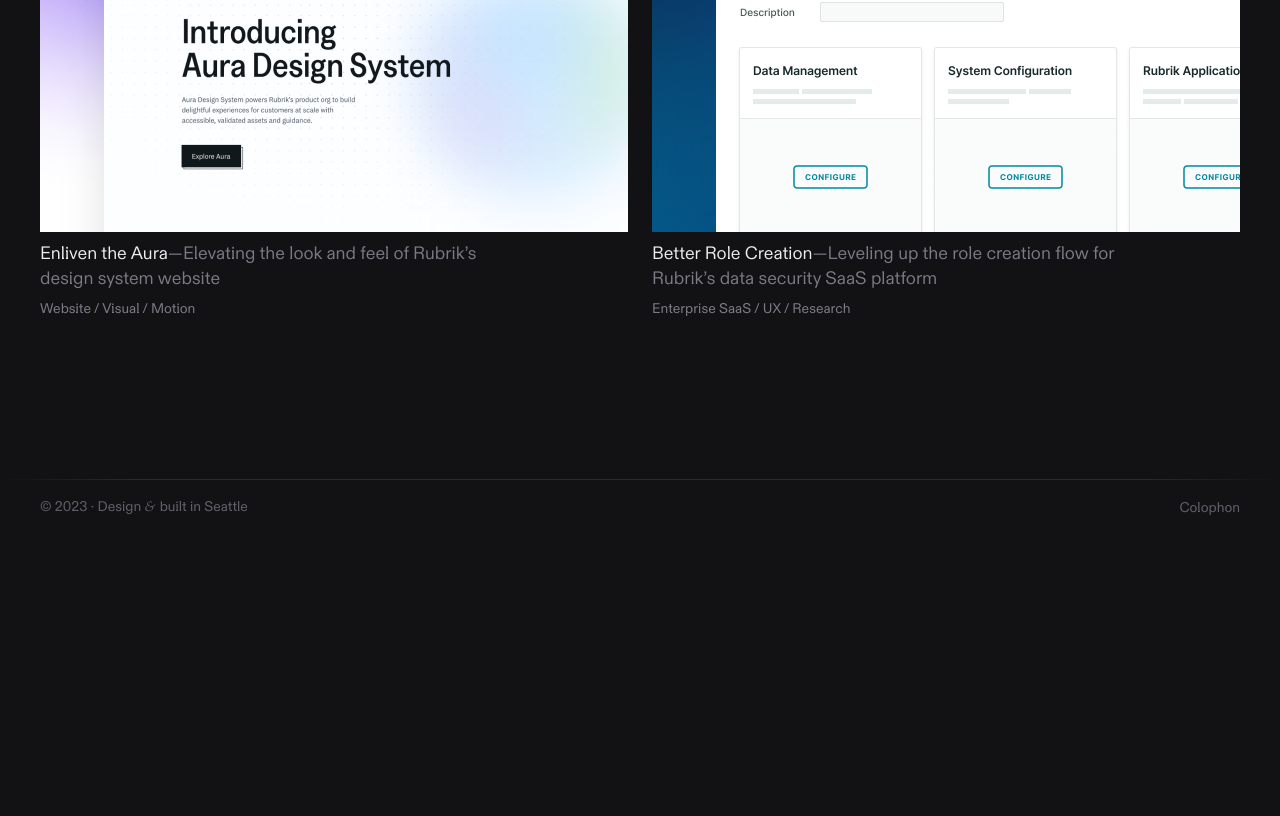
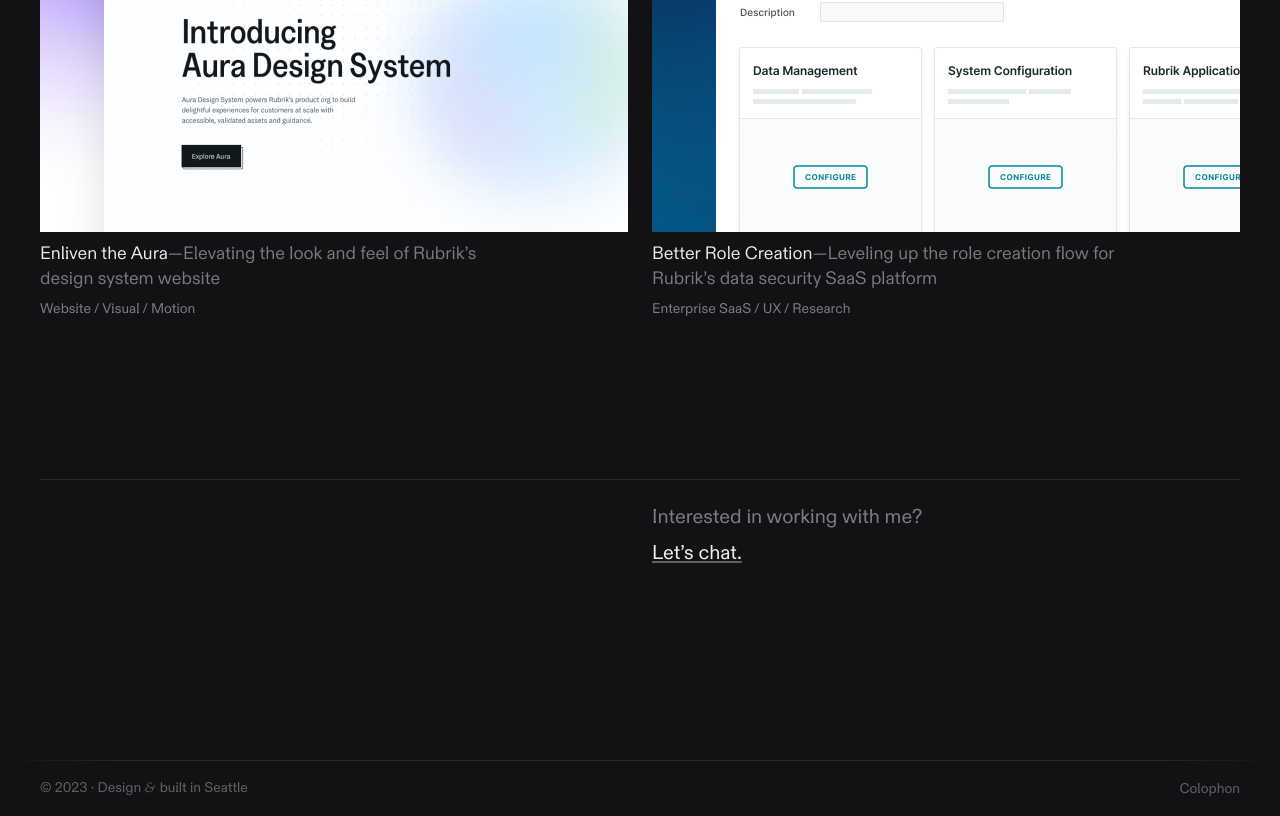
Before and after one commit to charlsyang/site, a Next.js app: page /work in a window 1280 px wide. Shown: the part 949-1765 px from the top of the page. Before the commit the page ends 1484 px from the top, so only its background shows below. Built offline with nearby package versions, Linux system fonts and the light colour scheme.

Commit message:
Add contact component

```diff
--- a/components/CaseStudy.js
+++ b/components/CaseStudy.js
@@ -66,7 +66,7 @@ const CaseStudy = styled.article`
 
     // Paragraph
 
-    & p {
+    & > p {
         font-size: var(--font-size-m);
         font-weight: var(--font-weight-normal);
         color: var(--color-article-body);
@@ -84,7 +84,7 @@ const CaseStudy = styled.article`
         }
     }
 
-    & p:first-of-type {  // Project summary
+    & > p:first-of-type {  // Project summary
         font-size: var(--font-size-l);
         line-height: 1.4;
         margin-bottom: 10rem;
--- /dev/null
+++ b/components/Contact.js
@@ -0,0 +1,31 @@
+import styled from 'styled-components'
+import Link from 'next/link'
+import GridWrapper from './GridWrapper'
+
+export default function Contact({children}) {
+    return (
+        <ContactWrapper>
+            <Content>
+                <Message>{children}</Message>
+                <Link href='mailto:hi@charlsy.me'>Let’s chat.</Link>
+            </Content>
+        </ContactWrapper>
+    )
+}
+
+const ContactWrapper = styled(GridWrapper)`
+    margin: 10rem 0 12rem 0;
+    border-top: 1px solid var(--color-divider);
+`
+
+const Content = styled.section`
+    grid-column: 7 / -2;
+    font-size: var(--font-size-l);
+`
+
+const Message = styled.p`
+    color: var(--color-gray-600);
+    line-height: 1.3;
+    margin: 0;
+    margin: 24px 0 8px 0;
+`
--- a/components/ProjectHead.js
+++ b/components/ProjectHead.js
@@ -41,8 +41,8 @@ export default function ProjectHead(props) {
 }
 
 const Header = styled.header`
-    margin-top: 200px;
-    margin-bottom: 72px;
+    margin-top: 10rem;
+    margin-bottom: 5rem;
 `
 
 const PlaceholderPattern = styled(Image)`
--- a/pages/work/index.js
+++ b/pages/work/index.js
@@ -8,6 +8,7 @@ import { getPublishedPostsData } from '../../utils/work'
 import ProjectCard from '../../components/ProjectCard'
 import { ArrowUpRight } from 'react-feather'
 import CustomLink from '../../components/CustomLink'
+import Contact from '../../components/Contact'
 
 export async function getStaticProps() {
     const allPostsData = getPublishedPostsData();
@@ -91,6 +92,7 @@ export default function WorkIndex({ allPostsData }) {
                         ))}
                     </ProjectGrid>
                 </Projects>
+                <Contact>Interested in working with me?</Contact>
             </MaxWidthWrapper>
         </>
     )
--- a/projects/aura.mdx
+++ b/projects/aura.mdx
@@ -116,8 +116,10 @@ I also worked on multiple micro-interactions to make the site feel alive.
 ## Teaser
 ### However, we took a pivot…
 
-The project underwent a significant change in direction after stakeholders review. Below is a glimpse at the new design direction. Interested in how I navigated the challenge? Hit me up for a deep dive of the project.
+The project underwent a significant change in direction after stakeholders review. Below is a glimpse at the new design direction.
 
 <MediaRow content= {[
     {type: 'image', source: '/project_aura/teaser.png'}
 ]} single='true'/>
+
+<Contact>Interested in how I navigated the challenge? Hit me up for a deep dive of the project.</Contact>
--- a/projects/role.mdx
+++ b/projects/role.mdx
@@ -122,4 +122,6 @@ Another cause of the issue, I figured, was intermingling the selection of data s
 ## Evaluation
 ### However, testing with users proved my assumption wrong…
 
-My designer brain that loves logical coherence realized that it might not always be a good thing. Interested in the process and what I learned from the evaluation? Hit me up for a deep dive of the project.
+My designer brain that loves logical coherence realized that it might not always be a good thing.
+
+<Contact>Interested in the process and what I learned from the evaluation? Hit me up for a deep dive of the project.</Contact>
```
Also changed, not shown: pages/work/[slug].js (+5 -3 lines).
